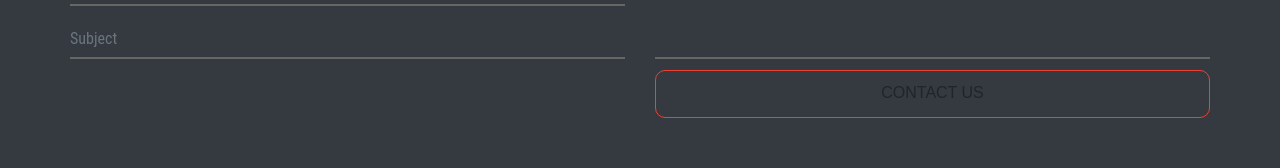
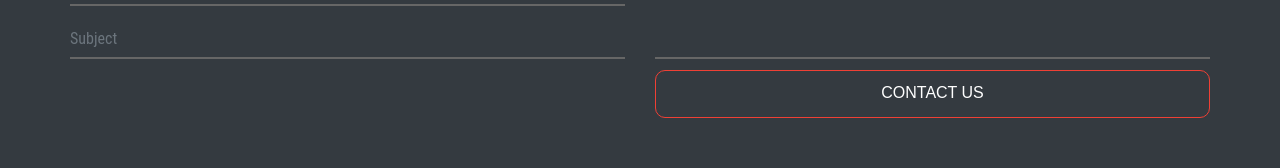
Before and after one commit to fatemeh-fk/project-marquisegroup, a React (Create React App) app: page / in a window 1280 px wide. Shown: the part 2527-2695 px from the top of the page. Built offline with nearby package versions, Linux system fonts and the light colour scheme.

Commit message:
change th style

```diff
--- a/src/App.css
+++ b/src/App.css
@@ -512,9 +512,13 @@ color:var(--primary-green);
     padding: 0 0.4rem;
   }
  }
+ .contact-btn{
+color:var(--primary-white);
+ }
+  /*
  .footer{
 
-  /* background: var(--primay-black);
+  background: var(--primay-black);
   color:var (var(--primary-dark-gray));
-  padding:3rem; */
- }
+  padding:3rem;
+ }*/
```
